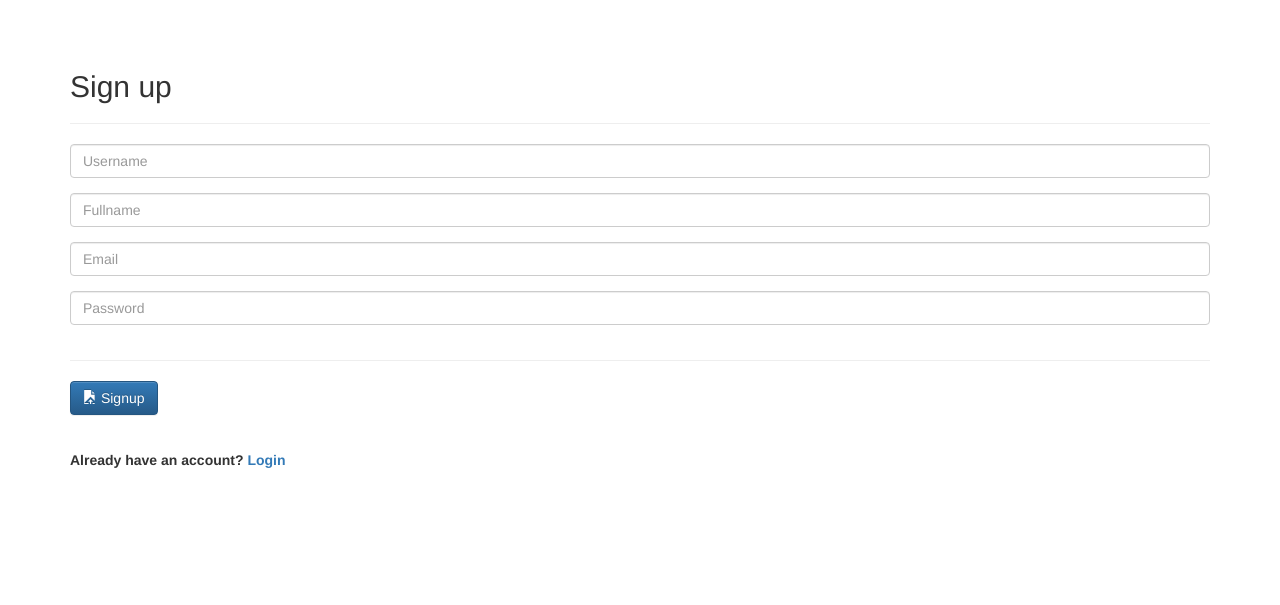
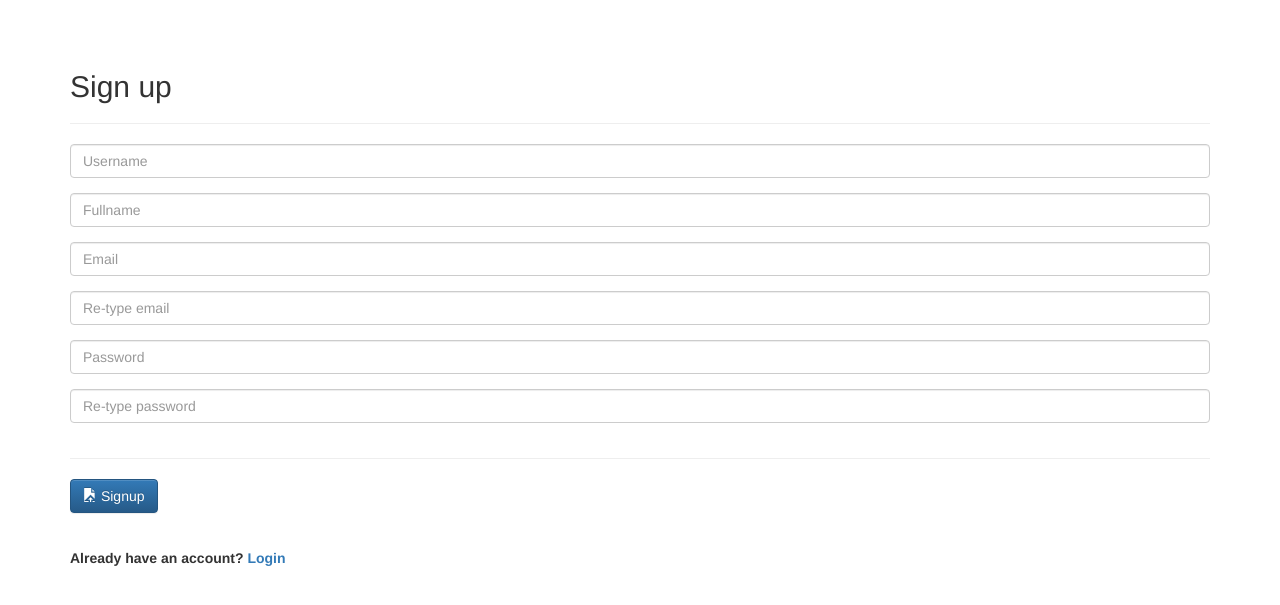
Before and after one commit to willekensrobin/php-instagram, a PHP site: page /signup.php in a window 1280 px wide. Shown: the top 605 px of the page. Run offline with PHP 8.4, Linux system fonts and the light colour scheme.

Commit message:
Email en re-type email check + password en re-type password check

```diff
--- a/signup.php
+++ b/signup.php
@@ -15,7 +15,9 @@ if(!empty($_POST))
 	$username = strip_tags($_POST['username']);
     $fullname = strip_tags($_POST['fullname']);
 	$email = strip_tags($_POST['email']);
+    $checkemail = strip_tags($_POST['repeat_email']);
 	$password = strip_tags($_POST['password']);
+    $checkpass = strip_tags($_POST['repeat_pass']);
 
 	if($username=="")	{
 		$error[] = "Fill in a username";
@@ -26,11 +28,17 @@ if(!empty($_POST))
 	else if($email=="")	{
 		$error[] = "Fill in your email";
 	}
+    else if($email!=$checkemail)	{
+		$error[] = "Email does not match";
+	}
 	else if(!filter_var($email, FILTER_VALIDATE_EMAIL))	{
 	    $error[] = 'Email does not exist';
 	}
 	else if($password=="")	{
 		$error[] = "Fill in password";
+	}
+    else if($password!=$checkpass)	{
+		$error[] = "Password does not match";
 	}
 	else if(strlen($password) < 6){
 		$error[] = "Password needs to have atleast 6 characters";
@@ -107,7 +115,7 @@ if(!empty($_POST))
 			{
 				 ?>
                  <div class="alert alert-info">
-                      <i class="glyphicon glyphicon-log-in"></i> &nbsp; U bent gerigstreerd <a href='index.php'>Log</a> hier in
+                      <i class="glyphicon glyphicon-log-in"></i> &nbsp; You've been successfully registered <a href='login.php'>Login here</a>
                  </div>
                  <?php
 			}
@@ -122,7 +130,13 @@ if(!empty($_POST))
             <input type="text" class="form-control" name="email" placeholder="Email" value="<?php if(isset($error)){echo $email;}?>" />
             </div>
             <div class="form-group">
+            <input type="text" class="form-control" name="repeat_email" placeholder="Re-type email"/>
+            </div>
+            <div class="form-group">
             	<input type="password" class="form-control" name="password" placeholder="Password" />
+            </div>
+            <div class="form-group">
+            	<input type="password" class="form-control" name="repeat_pass" placeholder="Re-type password" />
             </div>
             <div class="clearfix"></div><hr />
             <div class="form-group">
```
